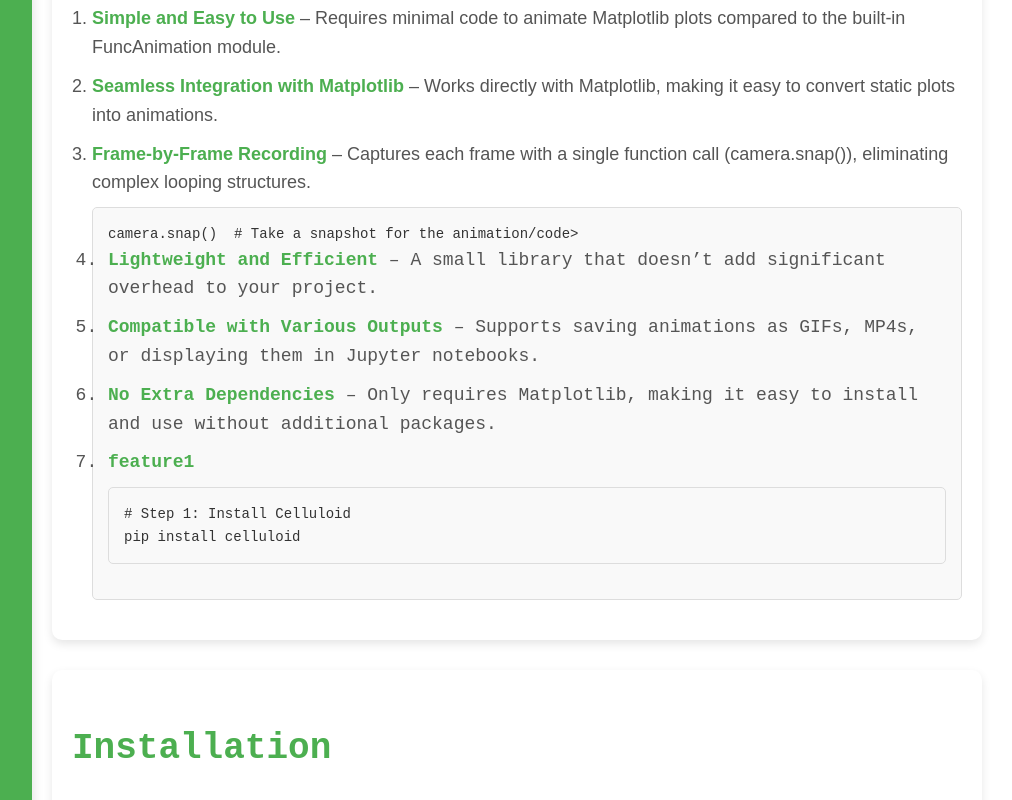
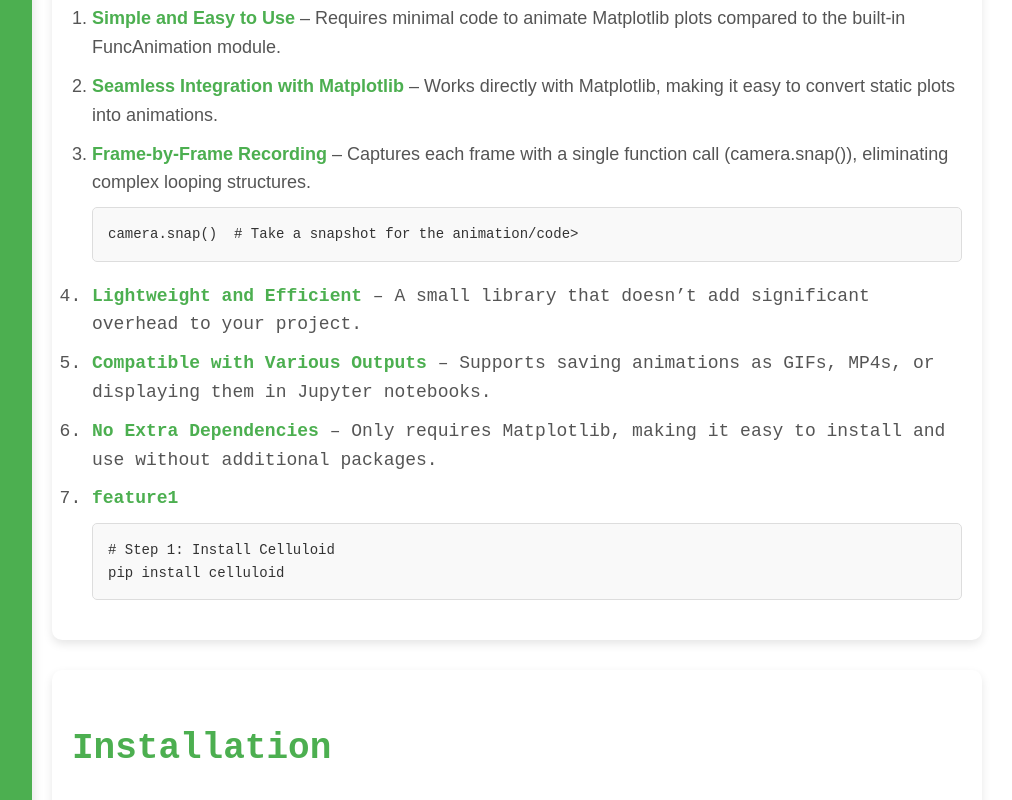
Before and after one commit to harshmasalge/PSDV-Exposition-Assignment, a plain HTML site: page index.html in a window 1280 px wide. Shown: the part 635-1435 px from the top of the page, without its empty margins (258-1270 px from the left). Drawn offline with Linux system fonts and the light colour scheme.

Commit message:
Update index.html

```diff
--- a/index.html
+++ b/index.html
@@ -246,7 +246,7 @@
             <li><strong>Seamless Integration with Matplotlib</strong> – Works directly with Matplotlib, making it easy to convert static plots into animations.</li>
             <li><strong>Frame-by-Frame Recording</strong> – Captures each frame with a single function call (camera.snap()), eliminating complex looping structures.</li>
             <div class="code-container">
-            <pre><code id="code1">camera.snap()  # Take a snapshot for the animation/code></pre>
+            <pre><code id="code1">camera.snap()  # Take a snapshot for the animation/code></pre></div>
             <li><strong>Lightweight and Efficient</strong> – A small library that doesn’t add significant overhead to your project.</li>
             <li><strong>Compatible with Various Outputs</strong> – Supports saving animations as GIFs, MP4s, or displaying them in Jupyter notebooks.</li>
             <li><strong>No Extra Dependencies</strong> – Only requires Matplotlib, making it easy to install and use without additional packages.</li>
```
